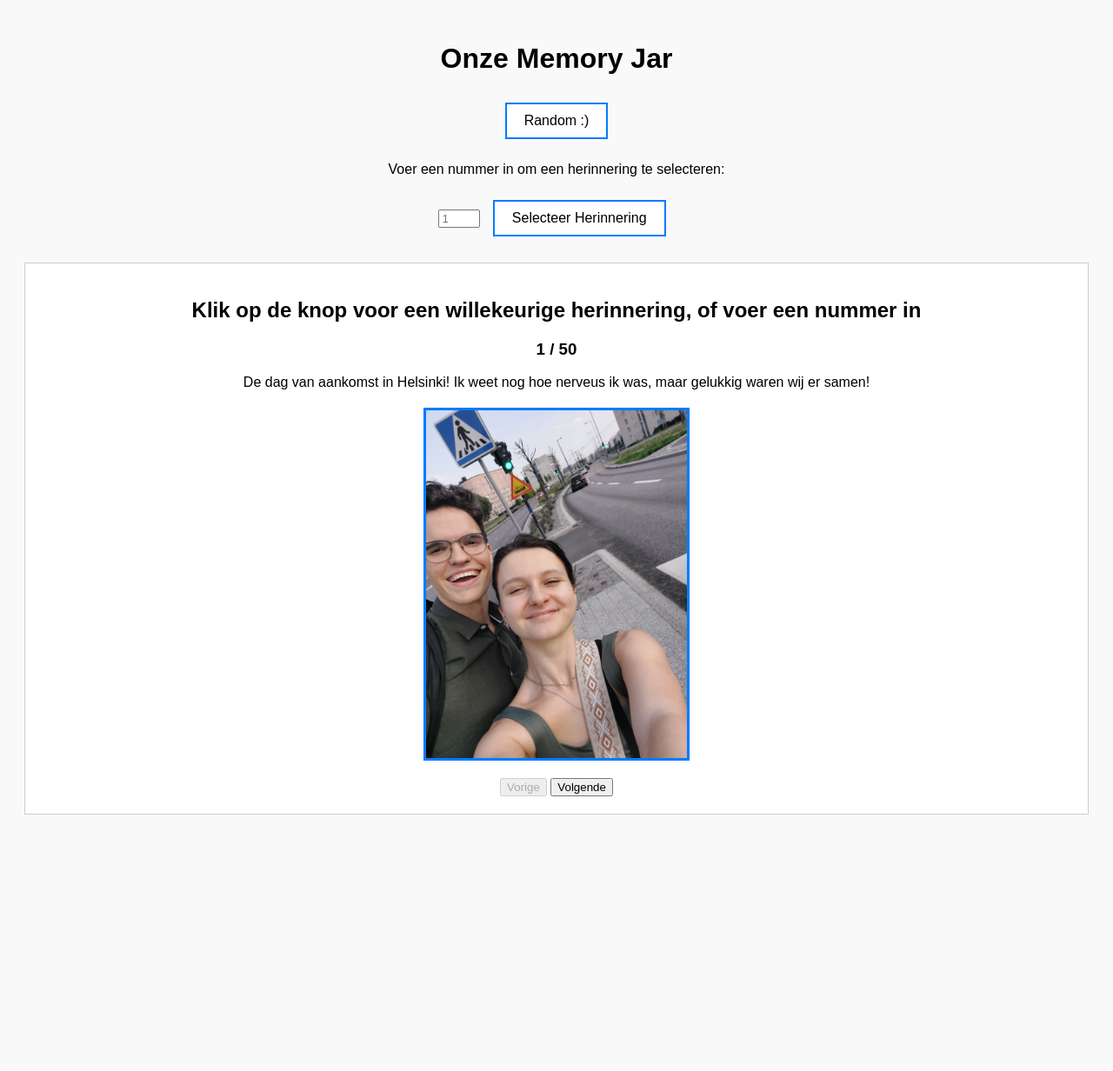
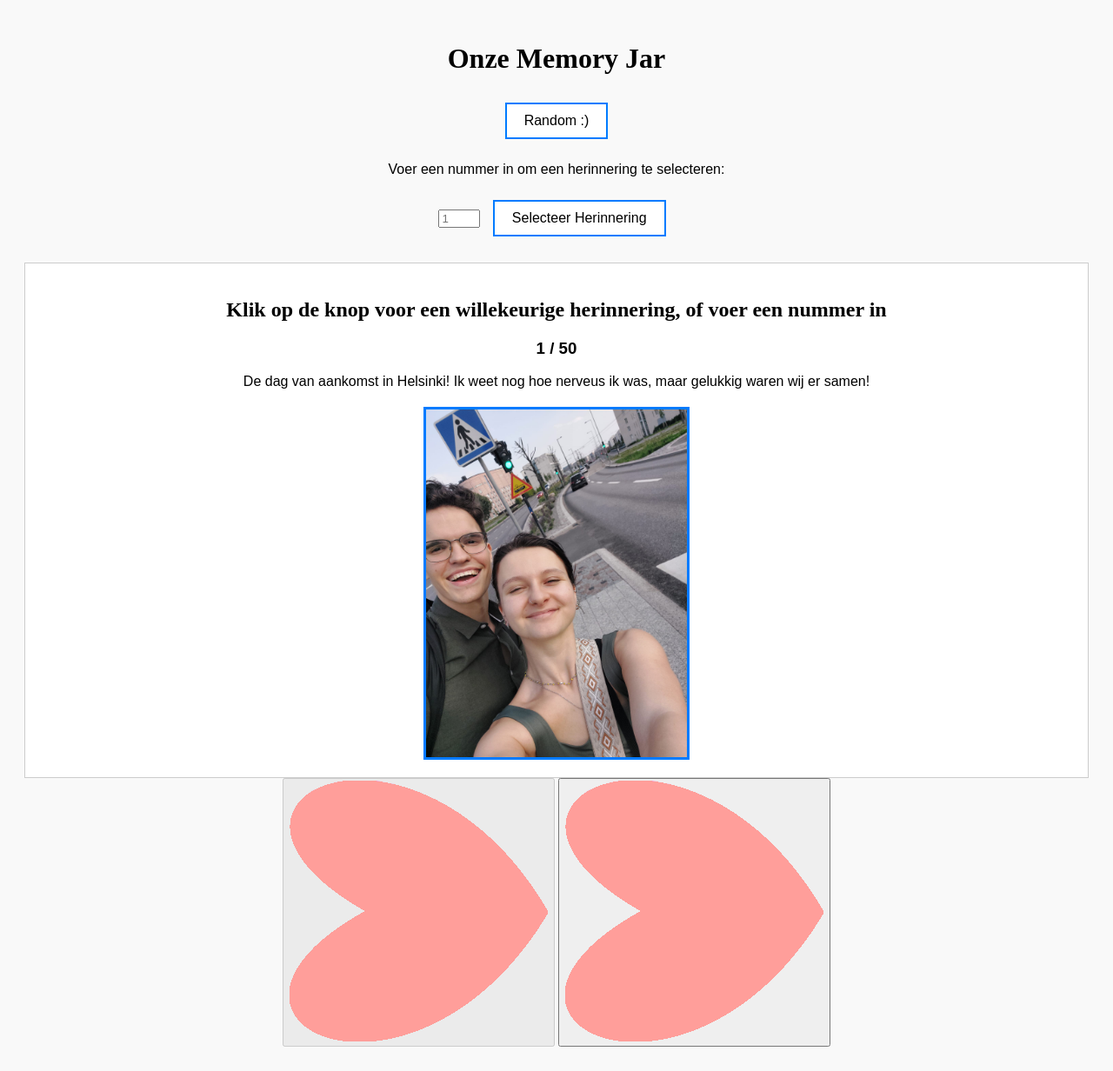
Before and after one commit to OnlyTijmen-1/onlytijmen-1.github.io, a plain HTML site: page index.html in a window 1280 px wide. Shown: the whole page at 87% size. Before the commit the page ends 965 px from the top, so only its background shows below. Drawn offline with Linux system fonts and the light colour scheme.

Commit message:
Update index.html

```diff
--- a/index.html
+++ b/index.html
@@ -8,7 +8,7 @@
 </head>
 <body>
 
-    <h1>Onze Memory Jar</h1>
+    <h1 style="font-family:Great Vibes">Onze Memory Jar</h1>
 
     <!-- The memory jar structure -->
     <div id="memory-jar">
@@ -18,29 +18,32 @@
         <input type="number" id="memory-number" min="1" max="3" placeholder="1">
         <button onclick="selectMemory()">Selecteer Herinnering</button>
     </div>
-    </div>
 
     <!-- Container for displaying selected memory -->
     <div id="memory-display">
-        <h2>Klik op de knop voor een willekeurige herinnering, of voer een nummer in</h2>
+        <h2 style="font-family:Great Vibes">Klik op de knop voor een willekeurige herinnering, of voer een nummer in</h2>
         <h3 id="total-memories"></h3>
         <p id="memory-text"></p>
         <img id="memory-image" src="" alt="" style="display:none; cursor: pointer;" onclick="openFullScreen()">
-
-
-        <div>
-            <button id="prev-btn" onclick="previousMemory()" disabled>Vorige</button>
-            <button id="next-btn" onclick="nextMemory()" disabled>Volgende</button>
-        </div>
-
-
-
     </div>
 
-    <script src="script.js"></script>
+    <!-- Navigation buttons for Next and Previous (moved outside of #memory-display) -->
+    <div id="memory-controls">
+        <button id="prev-btn" onclick="previousMemory()">
+            <img src="images/hiuwu.png" alt="Previous" class="arrow rotate">
+        </button>
+
+        <button id="next-btn" onclick="nextMemory()">
+            <img src="images/hiuwu.png" alt="Next" class="arrow">
+        </button>
+    </div>
+
+    <!-- Modal for enlarging the image -->
     <div id="imageModal" class="modal">
         <span class="close" onclick="closeModal()">&times;</span>
         <img class="modal-content" id="imgModal">
     </div>
+
+    <script src="script.js"></script>
 </body>
 </html>
```
